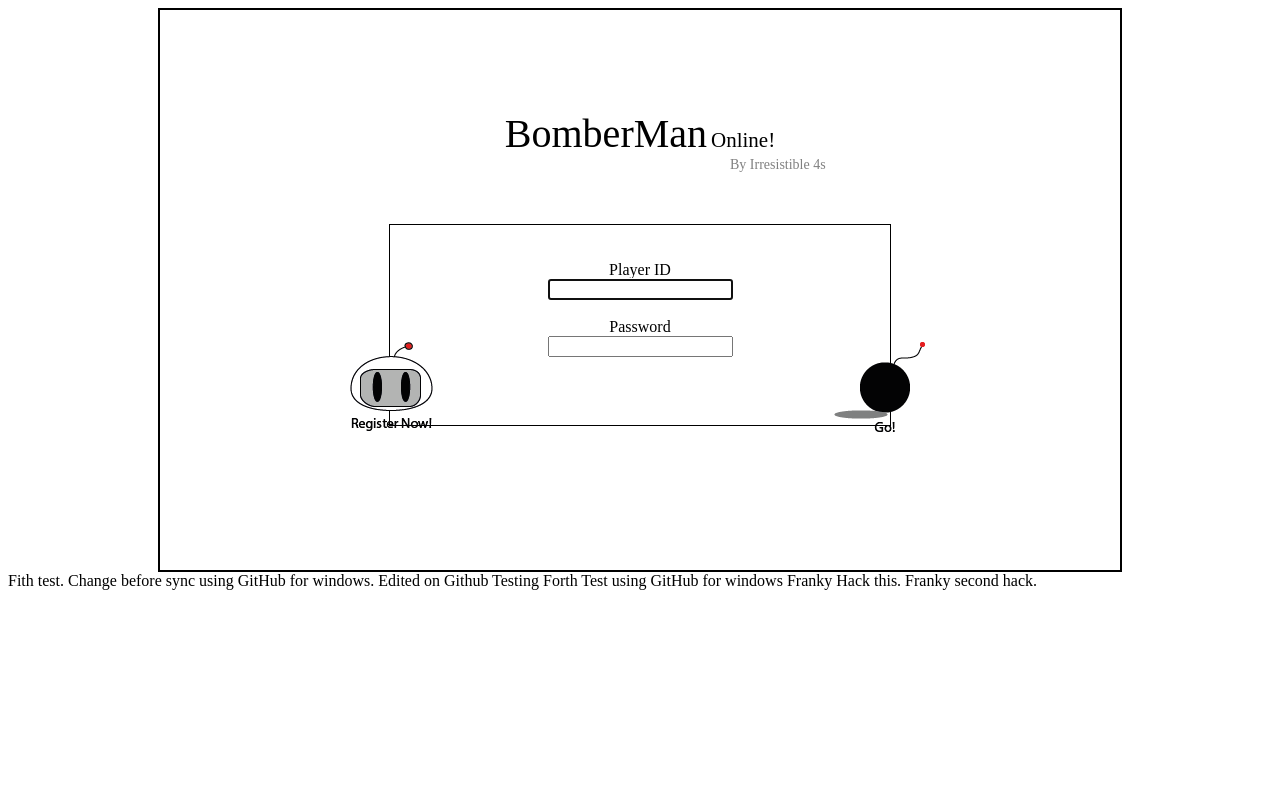
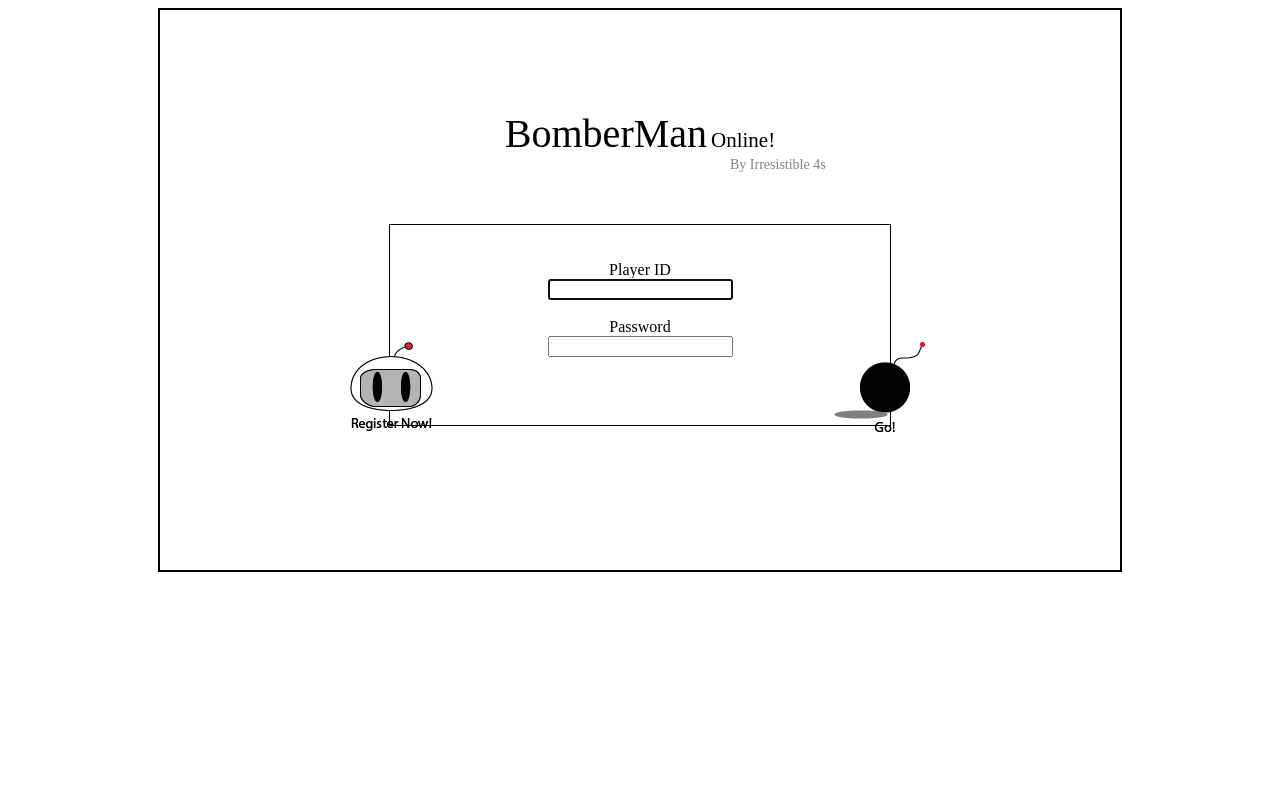
Before and after one commit to killalau/BombermanOnline, a PHP site: page /index.php in a window 1280 px wide. Run offline with PHP 8.4, Linux system fonts and the light colour scheme; data that the repository does not hold is empty.

Commit message:
remove github testing text

```diff
--- a/index/index.php
+++ b/index/index.php
@@ -36,7 +36,6 @@ if (cookieExist()){
     <title>Index - BomberMan by I4s</title>
     </head>
     <body style="font-family: 'Century Gothic';">
-	<?echo $usr_session?>
         <div class="page-wrap">
     <div class="titlebar">
     <text class="titlebar-bigtitle">BomberMan</text>
@@ -67,12 +66,5 @@ if (cookieExist()){
                 ?>
             </div>
         </div>
-	Fith test. Change before sync using GitHub for windows.
 
-    Edited on Github Testing
-
-	Forth Test using GitHub for windows
-
-        Franky Hack this.
-        Franky second hack.
     </body></html>
```
